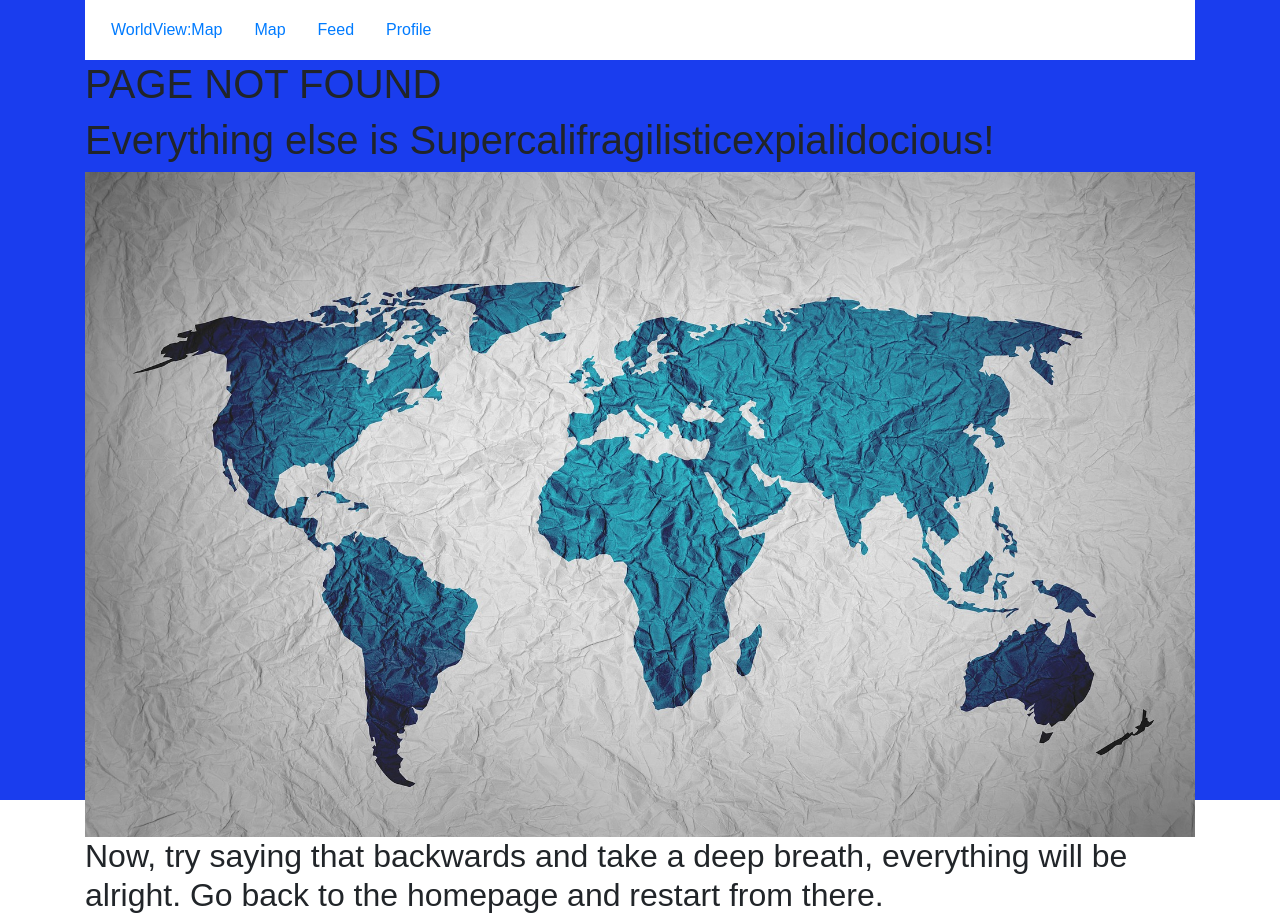
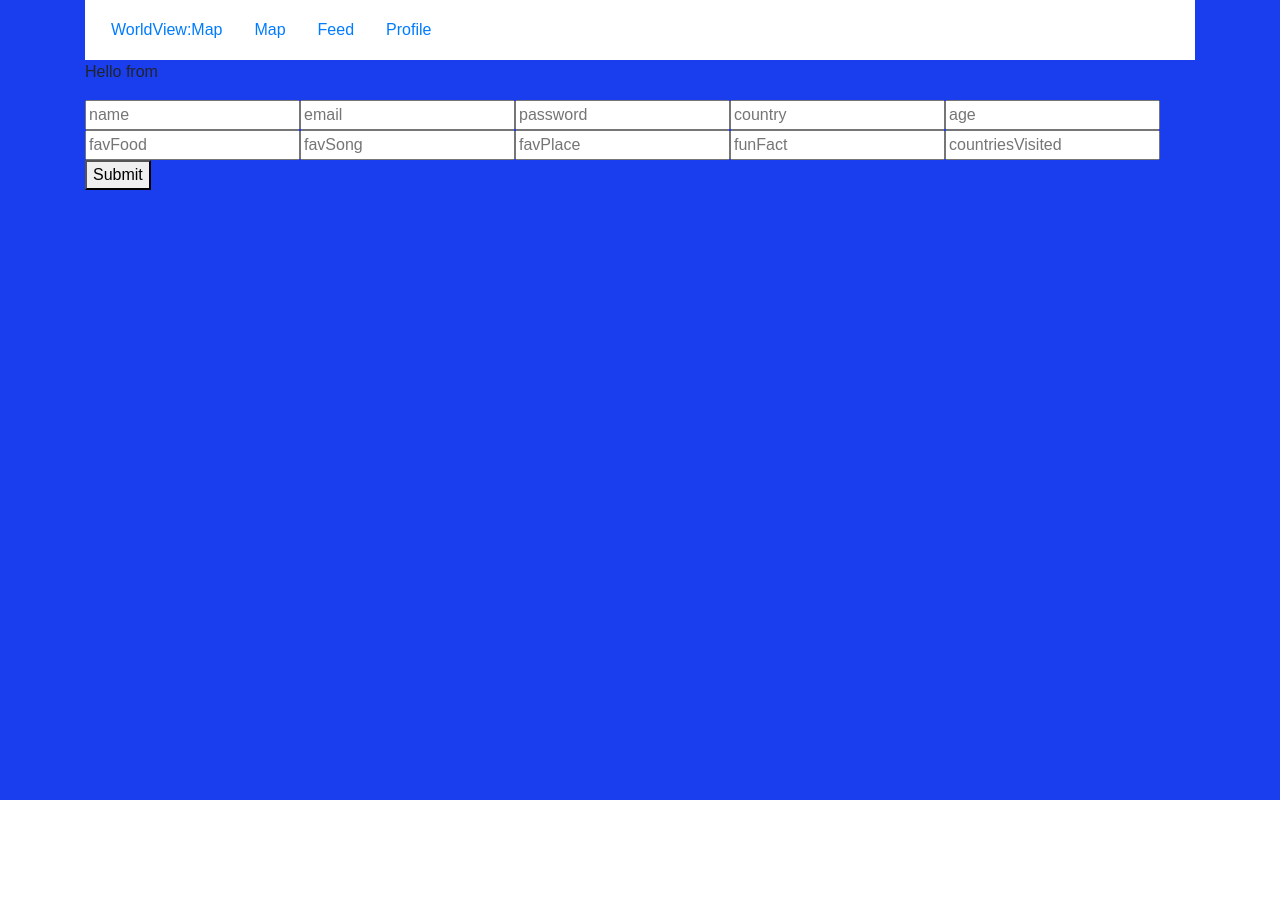
Before and after one commit to juanchico/worldview-1, a React (Create React App) app in the folder client/: page /signup in a window 1280 px wide. After the commit the page ends 800 px from the top, so only its background shows below. Built offline with nearby package versions, Linux system fonts and the light colour scheme.

Commit message:
updates SignUp

```diff
--- a/client/src/App.js
+++ b/client/src/App.js
@@ -7,6 +7,7 @@ import Feed from "./components/pages/Feed";
 import Country from "./components/pages/Country";
 import Profile from "./components/pages/Profile";
 import FProfile from "./components/pages/FProfile";
+import SignUp from "./components/pages/signup/SignUp";
 // import Search from "./components/pages/Search";
 import ErrorPage from "./components/pages/Error";
 
@@ -30,6 +31,7 @@ class App extends Component {
         <Route exact path="/feed" component={Feed} />
         <Route exact path="/profile" component={Profile} />
         <Route exact path="/fprofile/:id" component={FProfile} />
+        <Route exact path="/signup" component={SignUp} />
         <Route path="/*"  component={ErrorPage} />
         <div>
         <BasicMap />
--- a/client/src/components/pages/SignUp.js
+++ b/client/src/components/pages/signup/SignUp.js
@@ -1,7 +1,8 @@
 import React, { Component } from "react";
-import "./style.css";
+import axios from "axios";
+// import "./style.css";
 
-class Form extends Component {
+class SignUp extends Component {
   // Setting the component's initial state
   state = {
     name: "",
@@ -30,9 +31,13 @@ class Form extends Component {
     // Preventing the default behavior of the form submit (which is to refresh the page)
     event.preventDefault();
 
-    // Alert the user their first and last name, clear `this.state.firstName` and `this.state.lastName`, clearing the inputs
-    alert(`Hello ${this.state.name} from ${this.state.country}`);
-    this.setState({
+      // send the entire state object to the back-end
+      axios.post("/api/User", this.state).then((response) => {
+        if (response.data === true) {
+          // clear state/input values
+           // Alert the user their first and last name, clear `this.state.firstName` and `this.state.lastName`, clearing the inputs
+        alert(`Hello ${this.state.name} from ${this.state.country}`);
+      this.setState({
       name: "",
       email: "",
       password:"",
@@ -44,7 +49,13 @@ class Form extends Component {
       funFact:"",
       countriesVisited:"",
     });
-  };
+  }
+        // mongoose validation failed
+        else {
+          alert("Error. Try Again.");
+        }
+      });
+    };
 
   render() {
     // Notice how each input has a `value`, `name`, and `onChange` prop
@@ -131,14 +142,4 @@ class Form extends Component {
   }
 }
 
-export default Form;
-
-
-function SignUp() {
-  return (
-    <div>
-    </div>
-  );
-}
-
 export default SignUp;
--- /dev/null
+++ b/client/src/components/pages/signup/style.css
@@ -0,0 +1,10 @@
+.form {
+  margin: 20px;
+}
+
+.form input {
+  display: block;
+  margin-top: 5px;
+  margin-bottom: 5px;
+  width: 100%;
+}
```
